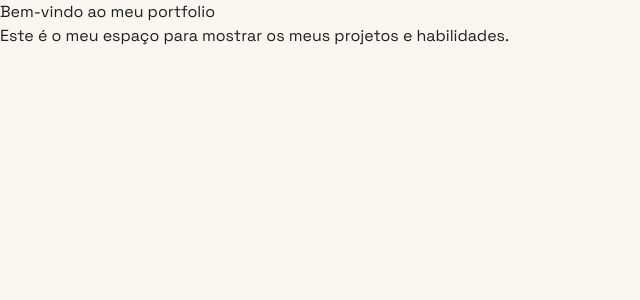
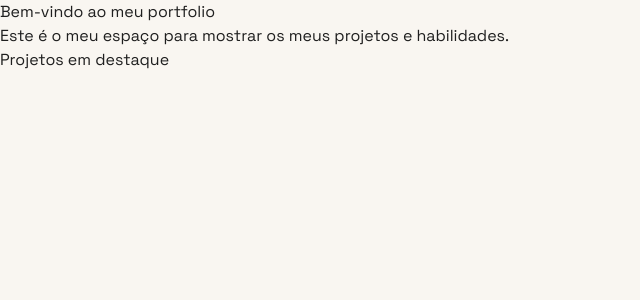
Before and after one commit to Joao-P-Silva/Portfolio2, a Next.js app: page /portfolio/homepage in a window 1280 px wide. Shown: the top 300 px of the page, without its empty margins (0-640 px from the left). Built offline with nearby package versions, Linux system fonts and the light colour scheme.

Commit message:
Home Page Edit

```diff
--- a/app/portfolio/HomePage.tsx
+++ b/app/portfolio/HomePage.tsx
@@ -6,6 +6,7 @@ export default function HomePage() {
       <section className="HomePage-content">
         <h1>Bem-vindo ao meu portfolio</h1>
         <p>Este é o meu espaço para mostrar os meus projetos e habilidades.</p>
+        <h2>Projetos em destaque</h2>
       </section>
     </main>
   );
```
